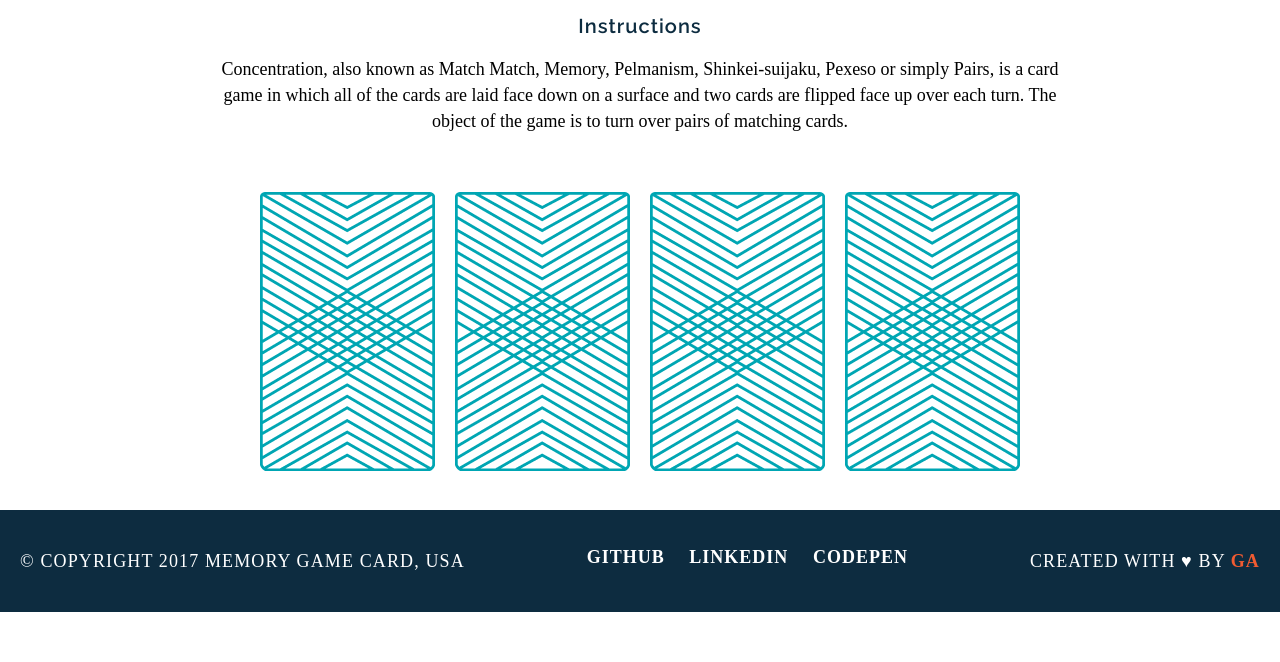
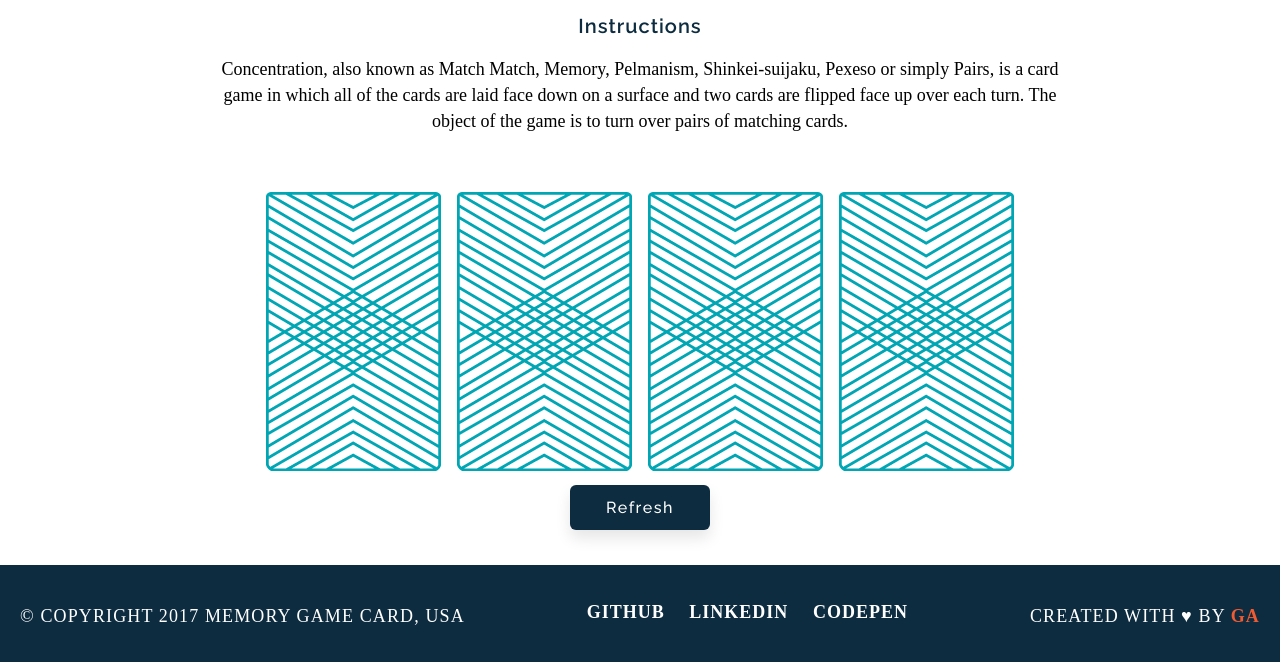
Before and after one commit to Brunno-DaSilva/wdi-fundamentals-memorygame, a plain HTML site: page memory_game/index.html in a window 1280 px wide. Shown: the part 212-874 px from the top of the page. Before the commit the page ends 824 px from the top, so only its background shows below. Drawn offline with Linux system fonts and the light colour scheme; a web font is replaced by a local one.

Commit message:
Creating final logic of the game

```diff
--- a/memory_game/css/style.css
+++ b/memory_game/css/style.css
@@ -1,7 +1,9 @@
 /*
 
-Title:    Memory Game Main Style Sheet
-Author:   Bruno DaSilva
+Title:     Memory Game BY General Assembly
+Author:    Bruno DaSilva
+File Type: CSS
+Date: 	   August 25, 2019
 
 */
 
@@ -25,6 +27,36 @@ main{
 	width:850px;
 	margin:35px auto;
 }
+
+button{
+	width: 140px;
+  	height: 45px;
+  	font-family: "Raleway", sans-serif;
+  	letter-spacing: 1.5px;
+  	font-weight: 500;
+  	border: none;
+  	border-radius: 10px;
+	box-shadow: 0px 8px 15px rgba(0, 0, 0, 0.1);
+  	transition: all 0.3s ease 0s;
+  	cursor: pointer;
+  	outline: none;
+	background-color: #0D2C40;
+	color: #FFFFFF;
+	font-size: 1rem;
+	margin-top: 10px;
+	border-radius: 6px;
+	padding: 8px;
+}
+
+button:hover{
+
+  background-color: #f15b31;
+  box-shadow: 0px 15px 20px rgba(241, 91, 49, 0.4);
+  color: #fff;
+  transform: translateY(-5px);
+}
+
+
 
 h1 {
 	font-family: "Raleway", sans-serif;
@@ -104,6 +136,7 @@ img{
 	margin: 40px 8px 0 8px;
 }
 
+
 .copyright{
 	float:left;
 
--- a/memory_game/index.html
+++ b/memory_game/index.html
@@ -1,3 +1,11 @@
+<!--
+  Title:     Memory Game BY General Assembly
+  Author:    Bruno DaSilva
+  File Type: HTML
+  Date:      August 25, 2019
+
+-->
+
 <!DOCTYPE html>
 <html>
   <head>
@@ -20,12 +28,14 @@
       <h2 id="instructions">Instructions</h2>
           <p>Concentration, also known as Match Match, Memory, Pelmanism, Shinkei-suijaku, Pexeso or simply Pairs, is a card game in which all of the cards are laid face down on a surface and two cards are flipped face up over each turn. The object of the game is to turn over pairs of matching cards.</p>
 
-      <div id="game">
-          <img src="images/back.png" alt="Queen of Diamonds">
-          <img src="images/back.png" alt="Queen of Hearts">
-          <img src="images/back.png" alt="King of Diamonds">
-          <img src="images/back.png" alt="King of Hearts">
+      <!-- Slide 3-4 Removing hardcoded images and create a div for drawing a card-->
+      <div id="game-board" class="board clearfix"></div>
+
+      <div>
+        <button class="restart-game" onClick="resetBrowser()">Refresh</button>
       </div>
+
+
     </main>
 
     <footer class="clearfix">
--- a/memory_game/js/main.js
+++ b/memory_game/js/main.js
@@ -1,77 +1,105 @@
 /*
 
-Title:     Memory Game Main Style Sheet
+Title:     Memory Game BY General Assembly
 Author:    Bruno DaSilva
 File Type: JavaScrip
+Date: 	   August 25, 2019
 
 */
 
-/*
-Step 1:
-	Creating an array for the four cards
-*/
 
-//creating an object for cards
+//array with an object of cards
 var cards = [
-	{
-		rank: "queen",
-		suit: "hearts",
-		cardImage: "images/queen-of-hearts.png"
-	},
 
 	{
-		rank: "queen",
-		suit: "diamonds",
-		cardImage: "images/queen-of-diamonds.png"
-	},
-
-	{
-		rank: "king",
-		suit: "hearts",
-		cardImage: "images/king-of-hearts.png"
-	},
-	{
-		rank: "king",
-		suit: "diamonds",
-		cardImage: "images/king-of-diamonds.png"
-	}
-
+    rank: 'queen',
+    suit: 'hearts',
+    cardImage: 'images/queen-of-hearts.png'
+  },
+  {
+    rank: 'queen',
+    suit: 'diamonds',
+    cardImage: 'images/queen-of-diamonds.png'
+  },
+  {
+    rank: 'king',
+    suit: 'hearts',
+    cardImage: 'images/king-of-hearts.png'
+  },
+  {
+    rank: 'king',
+    suit: 'diamonds',
+    cardImage: 'images/king-of-diamonds.png'
+  }
 ];
 
-// Step 2: empty array for cards in Play
-var cardsInPlay = [];
+
+//empty array to hold user entrances
+var cardsInPlay = []
 
 
-//Function check for a match
-function checkForMatch(){
-	if(cardsInPlay[0] === cardsInPlay[1]){
-		console.log("You found a match")
-	}else{
-		console.log("Sorry, try again");
+//Slide 6-9 Drwan the board and create the image elements
+
+var createBoard = function() {
+//creat the Function and loop in the Image Elements
+
+	for (var i = 0; i < cards.length; i++) {
+
+		//Slide 7: variable for each image element
+		var cardElement = document.createElement('img');
+
+		//Slide 8: Setting the back-edn of the card
+		cardElement.setAttribute('src', "images/back.png");
+
+		//Slide 8: setting the attribute to the data-id and index
+		cardElement.setAttribute('data-id', i);
+
+		//Slide 9: add an event listener to call the flipCard Function
+		cardElement.addEventListener('click', flipCard);
+
+		//Slide 9: Lastly, append the card element to the game-board ID
+		document.getElementById('game-board').appendChild(cardElement);
+	}
+};
+
+
+//flip cards function to display card once it is clicked
+
+var flipCard = function() {
+
+	//Slide 11: Get the data attribute of the card clicked by the user
+   var cardId = this.getAttribute("data-id");
+
+   cardsInPlay.push(cards[cardId].rank);
+   this.setAttribute("src",cards[cardId].cardImage);
+   console.log("User flipped "+ cards[cardId].rank);
+
+	if (cardsInPlay.length === 2) {
+		checkForMatch();
+
+		cardsInPlay =[];
 	}
 }
-//Function Project ->  create a function
 
-function flipCard(cardId){
+//Fucntion to check user's choice
+var checkForMatch = function() {
 
-	cardsInPlay.push(cards[cardId].rank);
-	checkForMatch();
+  if (cardsInPlay[0] === cardsInPlay[1]) {
 
+    alert("You found a match!");
 
-	if (cardsInPlay.length === 2) {
+  } else {
 
-	alert("You found a match!");
-
-	}else if (cardsInPlay[0] === cardsInPlay[1]){
-
-	alert("You found a match!");
-
-	}
-
-	console.log("User flipped " + cards[cardId].rank);
-	console.log("User flipped " + cards[cardId].cardImage);
-	console.log("User flipped " + cards[cardId].suit);
+    alert("Not a Match, please try again.");
+  }
 }
 
-flipCard(0);
-flipCard(2);
+//Reload the browser to initiate a new game
+
+function resetBrowser(){
+
+	return window.location.reload();
+}
+
+//Slide 10: Adding CreateBoard() Function
+createBoard();
```
